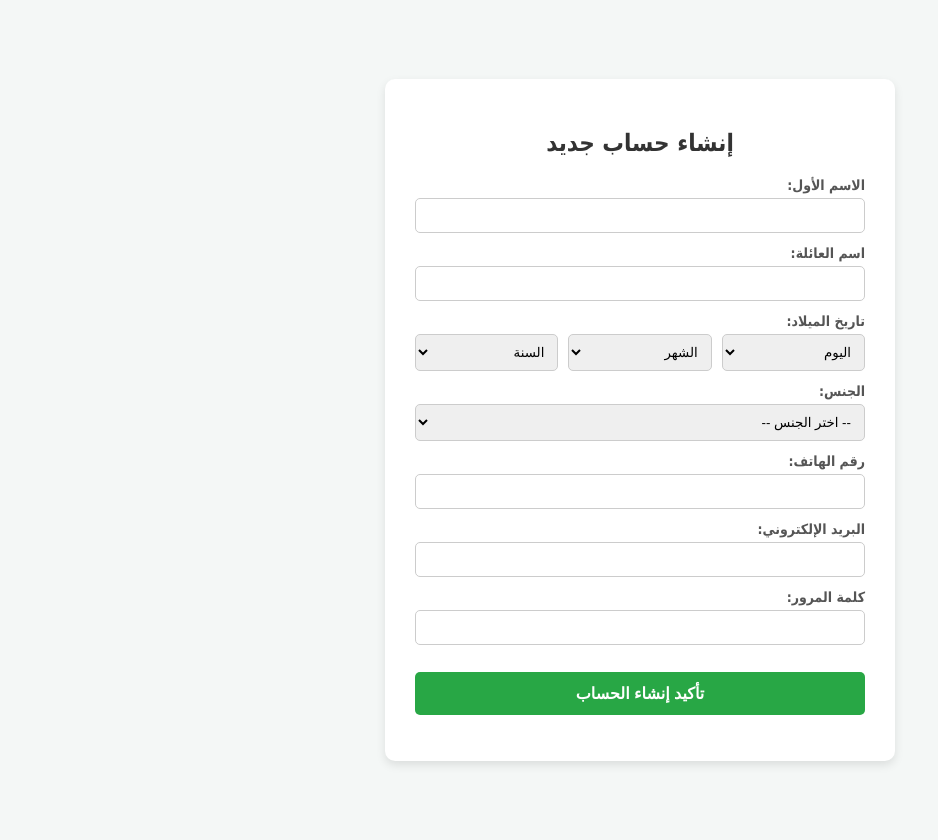
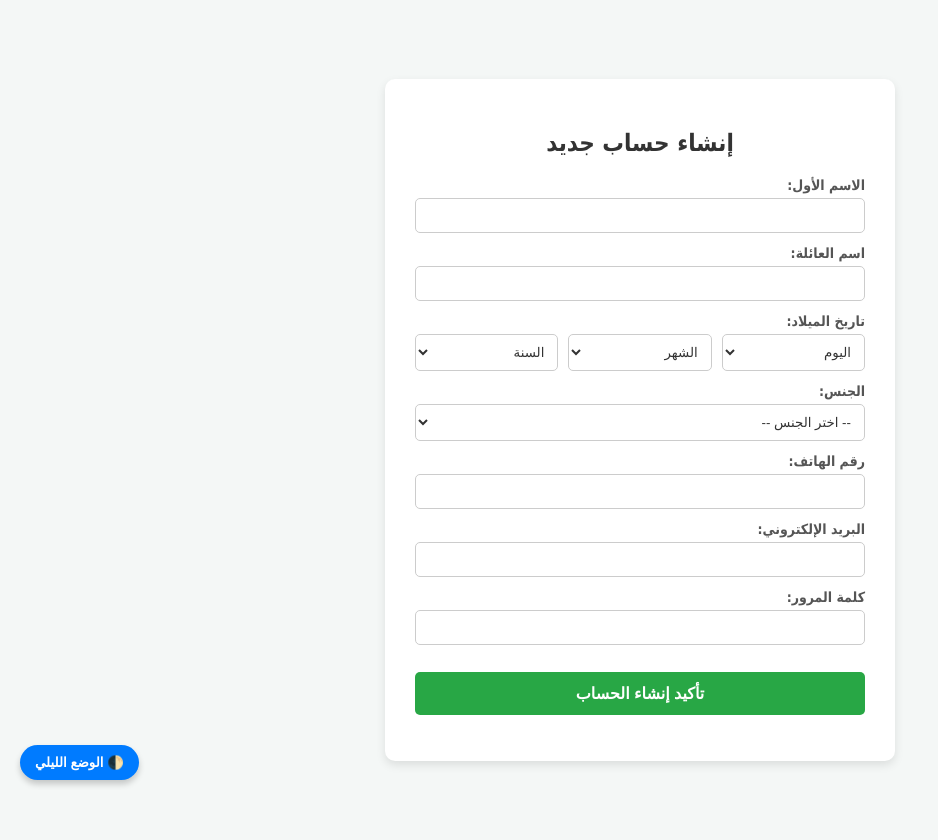
Before and after one commit to youseftornado2004-design/CarFix, a Flask app: page / in a window 1280 px wide. Shown: the whole page, without its empty margins (0-938 px from the left). Run offline with Flask 3, Linux system fonts and the light colour scheme.

Commit message:
Enhance Register.html with theme support and styling
Refactored the Register.html file to include theme support and improved styling variables. Added a theme toggle button for dark/light mode.

```diff
--- a/templates/Register.html
+++ b/templates/Register.html
@@ -7,26 +7,49 @@
     <meta name="viewport" content="width=device-width, initial-scale=1.0">
     <title>إنشاء حساب - متجر قطع الغيار</title>
     <style>
+        :root {
+            --bg-color: #f4f7f6;
+            --container-bg: #ffffff;
+            --text-color: #333333;
+            --label-color: #555555;
+            --input-bg: #ffffff;
+            --input-border: #ccc;
+            --input-text: #333333;
+        }
+
+        [data-theme="dark"] {
+            --bg-color: #121212;
+            --container-bg: #1e1e1e;
+            --text-color: #f1f1f1;
+            --label-color: #cccccc;
+            --input-bg: #2a2a2a;
+            --input-border: #444;
+            --input-text: #ffffff;
+        }
+
         body {
             font-family: Tahoma, sans-serif;
-            background-color: #f4f7f6;
+            background-color: var(--bg-color);
+            color: var(--text-color);
             margin: 0;
             padding: 20px;
             display: flex;
             justify-content: center;
             align-items: center;
             min-height: 100vh;
+            transition: background-color 0.3s ease, color 0.3s ease;
         }
         .form-container {
-            background: white;
+            background: var(--container-bg);
             padding: 30px;
             border-radius: 10px;
             box-shadow: 0 4px 10px rgba(0,0,0,0.1);
             width: 450px;
+            transition: background-color 0.3s ease;
         }
         h2 {
             text-align: center;
-            color: #333;
+            color: var(--text-color);
             margin-bottom: 20px;
         }
         .form-group {
@@ -35,14 +58,16 @@
         label {
             display: block;
             margin-bottom: 5px;
-            color: #555;
+            color: var(--label-color);
             font-weight: bold;
             font-size: 14px;
         }
         input, select {
             width: 100%;
             padding: 9px;
-            border: 1px solid #ccc;
+            border: 1px solid var(--input-border);
+            background-color: var(--input-bg);
+            color: var(--input-text);
             border-radius: 5px;
             box-sizing: border-box;
         }
@@ -81,17 +106,33 @@
             color: #d8000c;
             border: 1px solid #f5c6cb;
         }
+        /* زرار التبديل الثابت */
+        #theme-toggle {
+            position: fixed;
+            bottom: 20px;
+            left: 20px;
+            z-index: 1000;
+            padding: 10px 15px;
+            border-radius: 50px;
+            border: none;
+            background: #007bff;
+            color: white;
+            cursor: pointer;
+            box-shadow: 0 4px 6px rgba(0,0,0,0.2);
+            font-weight: bold;
+        }
     </style>
 </head>
 <body>
 
+    <!-- زر الدارك / لايت مود الثابت -->
+    <button id="theme-toggle" onclick="toggleTheme()">🌓 الوضع الليلي</button>
+
     <div class="form-container">
         <h2>إنشاء حساب جديد</h2>
 
-        <!-- تنبيه الأخطاء من الجافاسكريبت -->
         <div id="alert-box" style="display: none;">يرجى ملء جميع الحقول المطلوبة بدقة!</div>
 
-        <!-- تنبيه الإيرور القادم من السيرفر (لو الإيميل مكرر) -->
         {% if error %}
             <div class="server-error">{{ error }}</div>
         {% endif %}
@@ -170,6 +211,27 @@
     </div>
 
     <script>
+        // كود تشغيل وحفظ الثيم
+        const savedTheme = localStorage.getItem('theme') || 'light';
+        if (savedTheme === 'dark') {
+            document.documentElement.setAttribute('data-theme', 'dark');
+            document.getElementById('theme-toggle').textContent = '☀️ الوضع الفاتح';
+        }
+
+        function toggleTheme() {
+            const currentTheme = document.documentElement.getAttribute('data-theme');
+            const btn = document.getElementById('theme-toggle');
+            if (currentTheme === 'dark') {
+                document.documentElement.setAttribute('data-theme', 'light');
+                localStorage.setItem('theme', 'light');
+                btn.textContent = '🌓 الوضع الليلي';
+            } else {
+                document.documentElement.setAttribute('data-theme', 'dark');
+                localStorage.setItem('theme', 'dark');
+                btn.textContent = '☀️ الوضع الفاتح';
+            }
+        }
+
         function validateRegisterForm(event) {
             const firstName = document.getElementById('firstName').value.trim();
             const lastName = document.getElementById('lastName').value.trim();
```
